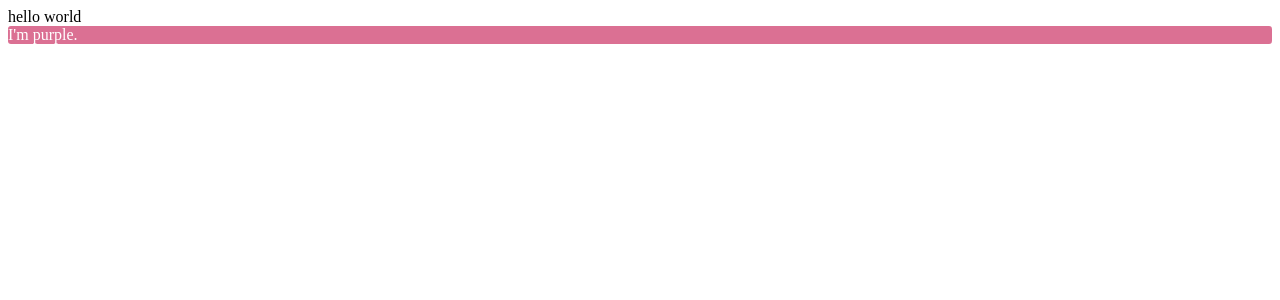
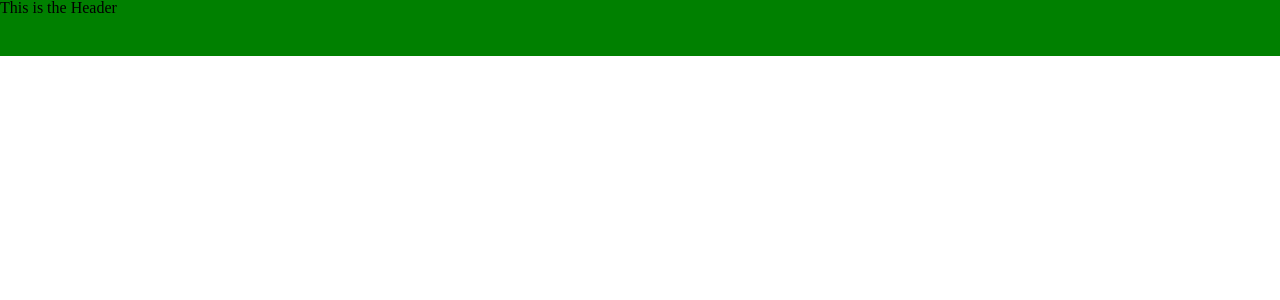
Before and after one commit to xiaotai2016/practice-jianshu, a React (Create React App) app: page / in a window 1280 px wide. Shown: the top 300 px of the page. Built offline with nearby package versions, Linux system fonts and the light colour scheme.

Commit message:
Add reset.css and Header

```diff
--- a/src/App.js
+++ b/src/App.js
@@ -1,16 +1,16 @@
-
 import React from 'react';
 import { connect } from 'react-redux';
+import Header from './components/header'
+
 import { getInputValueAction, addListAction, deleteItemAction } from './store/createAction'
-import { Button } from "./style"
+import { GlobalStyle} from "./style"
 
 function App() {
 
   return (
     <React.Fragment>
-
-      hello world
-      <Button>I'm purple.</Button>
+      <GlobalStyle/>
+      <Header />
     </React.Fragment>
   )
   }
--- /dev/null
+++ b/src/components/header/index.js
@@ -0,0 +1,11 @@
+import { HeaderDiv } from './style'
+
+function Header (){
+  return(
+    <HeaderDiv>
+      This is the Header
+    </HeaderDiv>
+  )
+}
+
+export default Header;
--- /dev/null
+++ b/src/components/header/style.js
@@ -0,0 +1,7 @@
+import styled from 'styled-components';
+
+export const HeaderDiv = styled.div`
+  height:56px;
+  width: 100%;
+  background:green;
+`
--- a/src/style.js
+++ b/src/style.js
@@ -1,11 +1,47 @@
-//import { createGlobalStyle, styled } from 'styled-components'
+import {createGlobalStyle} from 'styled-components'
 
-import styled from 'styled-components'
-
-
-export const Button = styled.div`
-  background: palevioletred;
-  border-radius: 3px;
-  border: none;
-  color: white;
+export const GlobalStyle= createGlobalStyle`
+  html, body, div, span, applet, object, iframe,
+  h1, h2, h3, h4, h5, h6, p, blockquote, pre,
+  a, abbr, acronym, address, big, cite, code,
+  del, dfn, em, img, ins, kbd, q, s, samp,
+  small, strike, strong, sub, sup, tt, var,
+  b, u, i, center,
+  dl, dt, dd, ol, ul, li,
+  fieldset, form, label, legend,
+  table, caption, tbody, tfoot, thead, tr, th, td,
+  article, aside, canvas, details, embed,
+  figure, figcaption, footer, header, hgroup,
+  menu, nav, output, ruby, section, summary,
+  time, mark, audio, video {
+  margin: 0;
+  padding: 0;
+  border: 0;
+  font-size: 100%;
+  font: inherit;
+  vertical-align: baseline;
+  }
+  /* HTML5 display-role reset for older browsers */
+  article, aside, details, figcaption, figure,
+  footer, header, hgroup, menu, nav, section {
+  display: block;
+  }
+  body {
+  line-height: 1;
+  }
+  ol, ul {
+  list-style: none;
+  }
+  blockquote, q {
+  quotes: none;
+  }
+  blockquote:before, blockquote:after,
+  q:before, q:after {
+  content: '';
+  content: none;
+  }
+  table {
+  border-collapse: collapse;
+  border-spacing: 0;
+  }
 `
```
